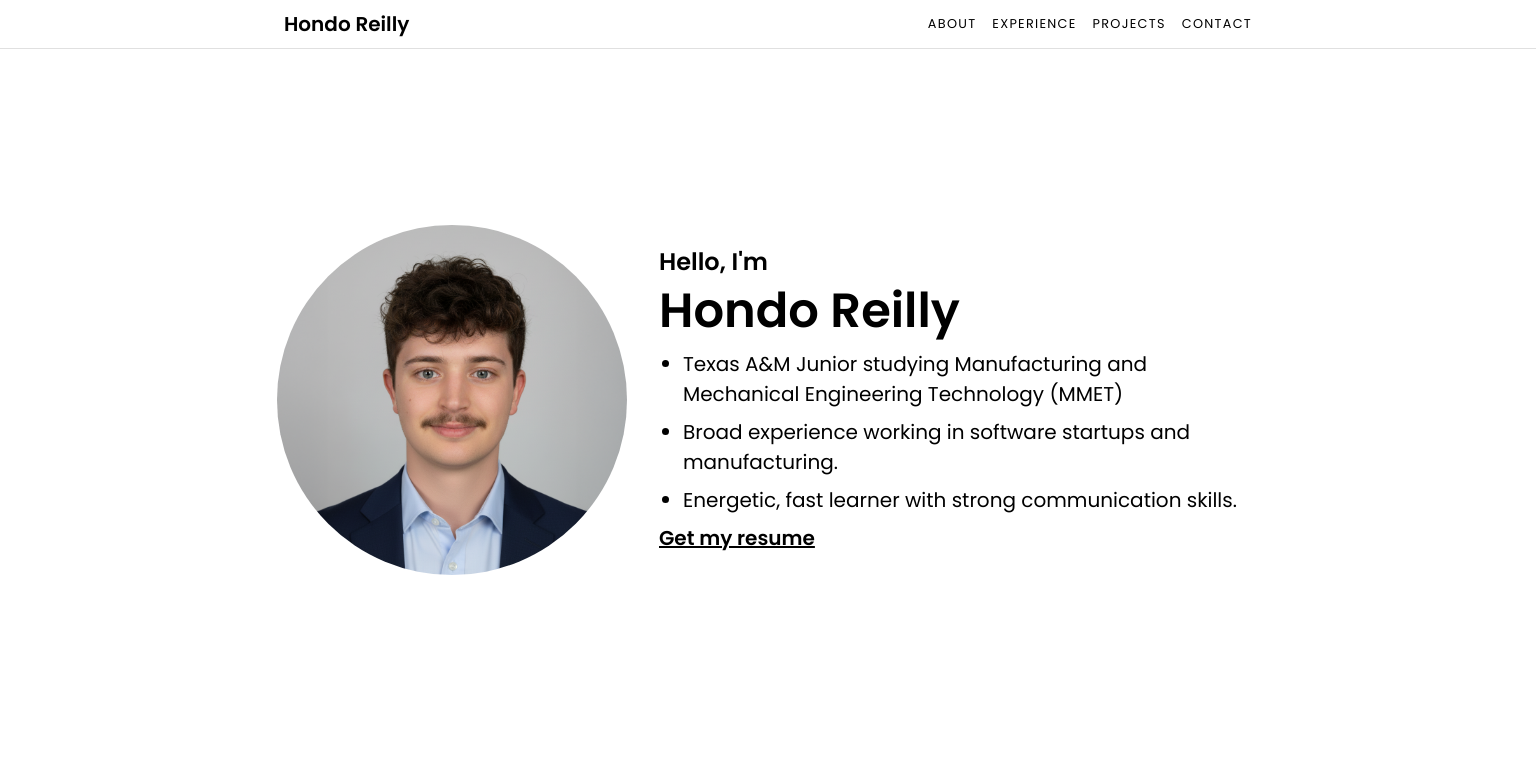
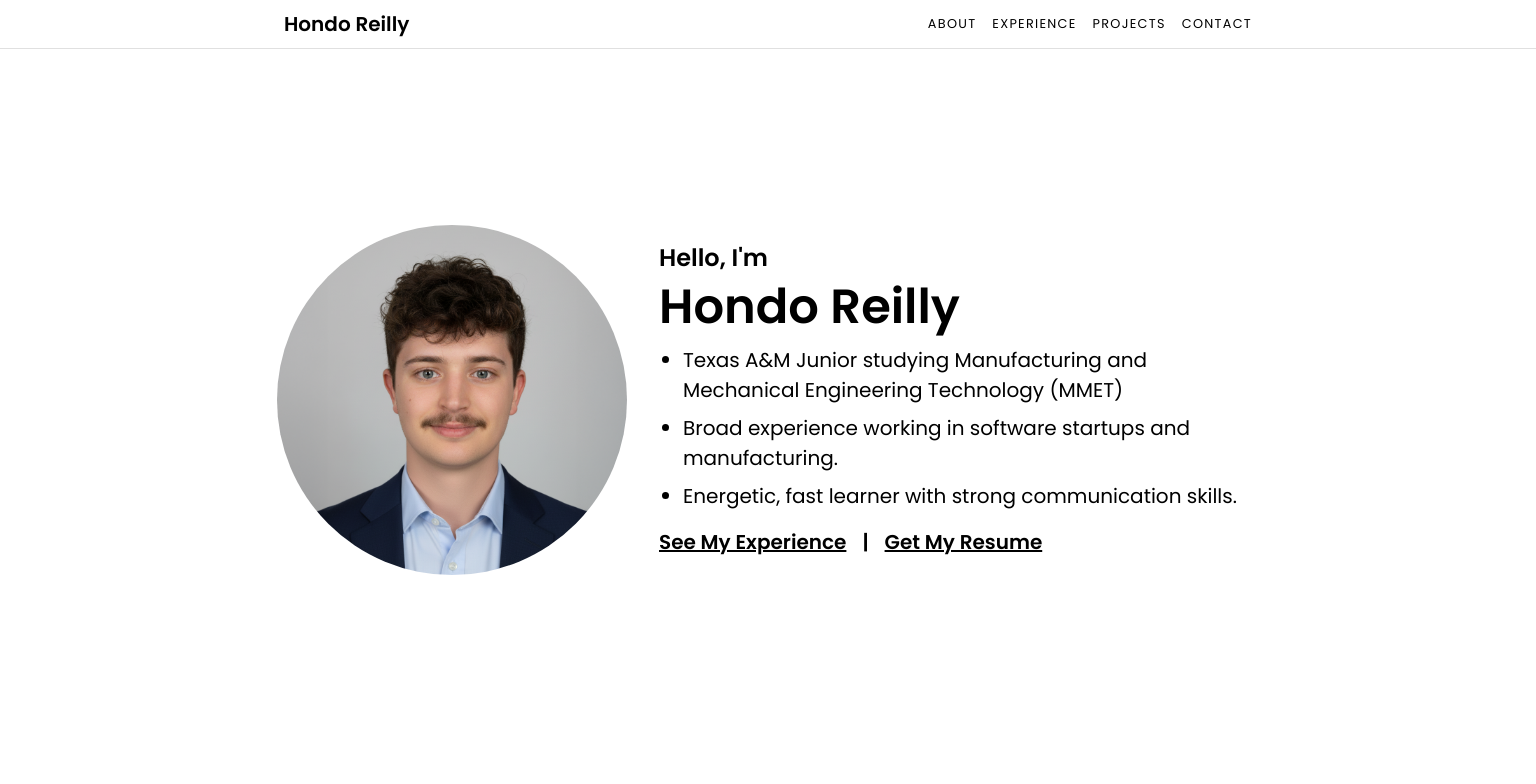
Before and after one commit to Hondo-Reilly/hreilly, a React (Vite) app: page / in a window 1536 px wide. Shown: the top 784 px of the page. Built offline with nearby package versions, Linux system fonts and the light colour scheme.

Commit message:
new buttons

```diff
--- a/src/components/Hero.tsx
+++ b/src/components/Hero.tsx
@@ -14,7 +14,11 @@ export default function Hero() {
                     <li>Broad experience working in software startups and manufacturing.</li>
                     <li>Energetic, fast learner with strong communication skills.</li>
                 </ul>
-                <a href={resumePdf} download="Hondo-Reilly-Resume.pdf" className={styles.resumeButton}>Get my resume</a>
+                <div className={styles.buttonContainer}>
+                    <a href="#experience" className={styles.experienceButton}>See My Experience</a>
+                    <p> |</p>
+                    <a href={resumePdf} download="Hondo-Reilly-Resume.pdf" className={styles.resumeButton}>Get My Resume</a>
+                </div>
             </div>
         </div>
     )
--- a/src/css/Hero.module.css
+++ b/src/css/Hero.module.css
@@ -39,9 +39,23 @@ ul {
     p, li {
         padding-bottom: 0.5rem;
     }
+
+    .buttonContainer {
+        display: flex;
+        gap: 0.5rem;
+        align-items: center;
+        justify-content: left;
+        padding-top: 0.5rem;
+
+        p {
+            font-weight: 600;
+            font-size: 1rem;
+            padding: 0;
+        }
+    }
 }
 
-.resumeButton {
+.experienceButton, .resumeButton {
     font-size: 1rem;
     text-decoration: underline;
     font-weight: 600;
@@ -50,6 +64,10 @@ ul {
 @media (min-width: 640px) {
     .hero {
         flex-direction: row;
+        gap: 2rem;
+    }
+
+    .buttonContainer {
         gap: 2rem;
     }
 }
@@ -73,9 +91,19 @@ ul {
         p, li {
             font-size: 1.25rem;
         }
+
+        .buttonContainer {
+            gap: 1rem;
+
+            p {
+                font-size: 1.25rem;
+            }
+        }
     }
 
-    .resumeButton {
+    .experienceButton, .resumeButton {
         font-size: 1.25rem;
     }
+
+
 }
```
